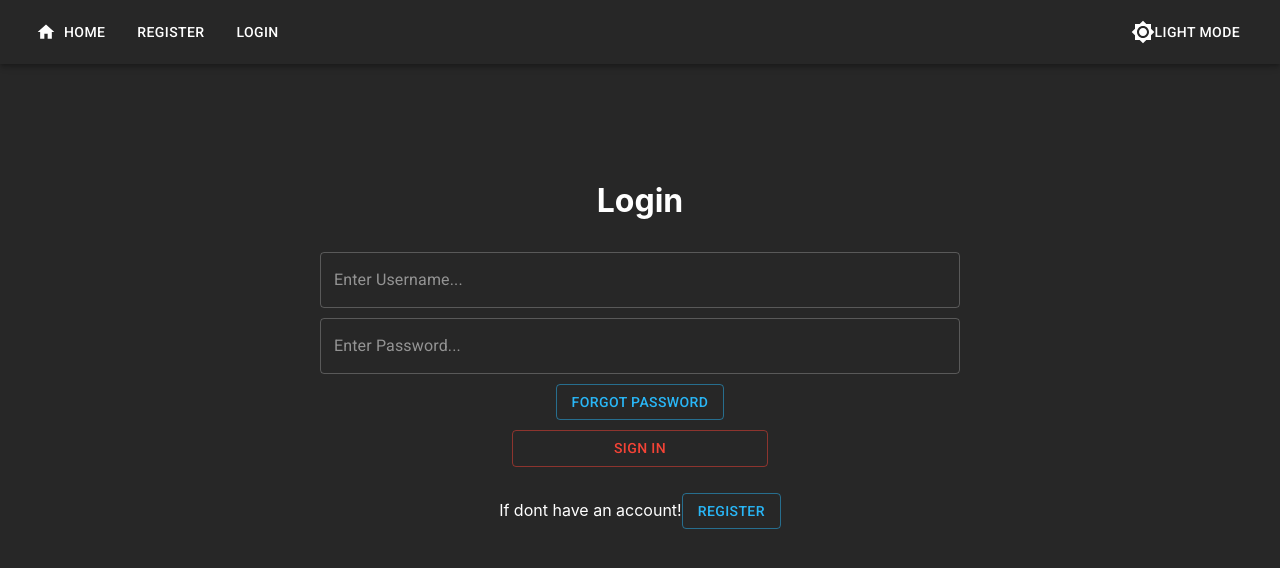
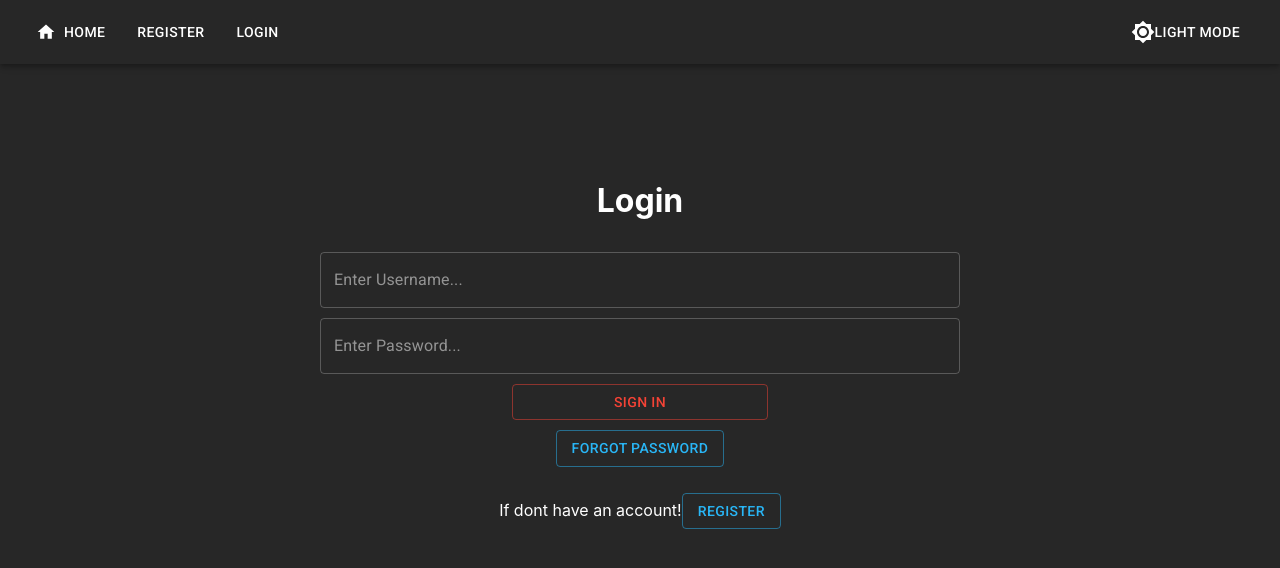
Before and after one commit to Nishantphule/password-reset-frontend, a React (Create React App) app: page /login in a window 1280 px wide. Shown: the top 568 px of the page. Built offline with nearby package versions, Linux system fonts and the light colour scheme.

Commit message:
forgot pass btn

```diff
--- a/src/components/Login.js
+++ b/src/components/Login.js
@@ -39,21 +39,21 @@ export default function Login() {
                 onChange={e => setLogin({ ...login, password: e.target.value })} />
 
             <Button
+                className="Btn"
+                variant="outlined"
+                color="error"
+                type="cancel"
+                onClick={() => handleSubmit(login)}>
+                Sign In
+            </Button>
+
+            <Button
                 className="Btn1"
                 variant="outlined"
                 color="info"
                 type="submit"
                 onClick={() => navigate('/resetpassword')}>
                 Forgot Password
-            </Button>
-
-            <Button
-                className="Btn"
-                variant="outlined"
-                color="error"
-                type="cancel"
-                onClick={() => handleSubmit(login)}>
-                Sign In
             </Button>
 
             <p>If dont have an account!
```
